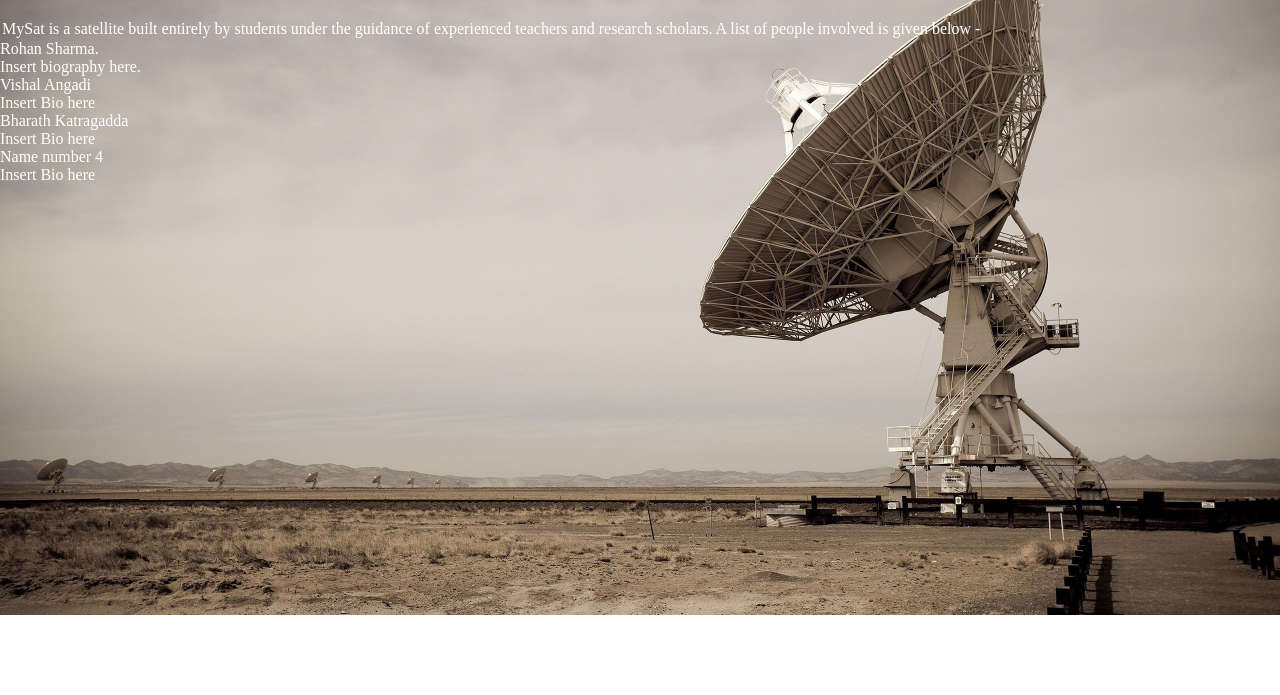
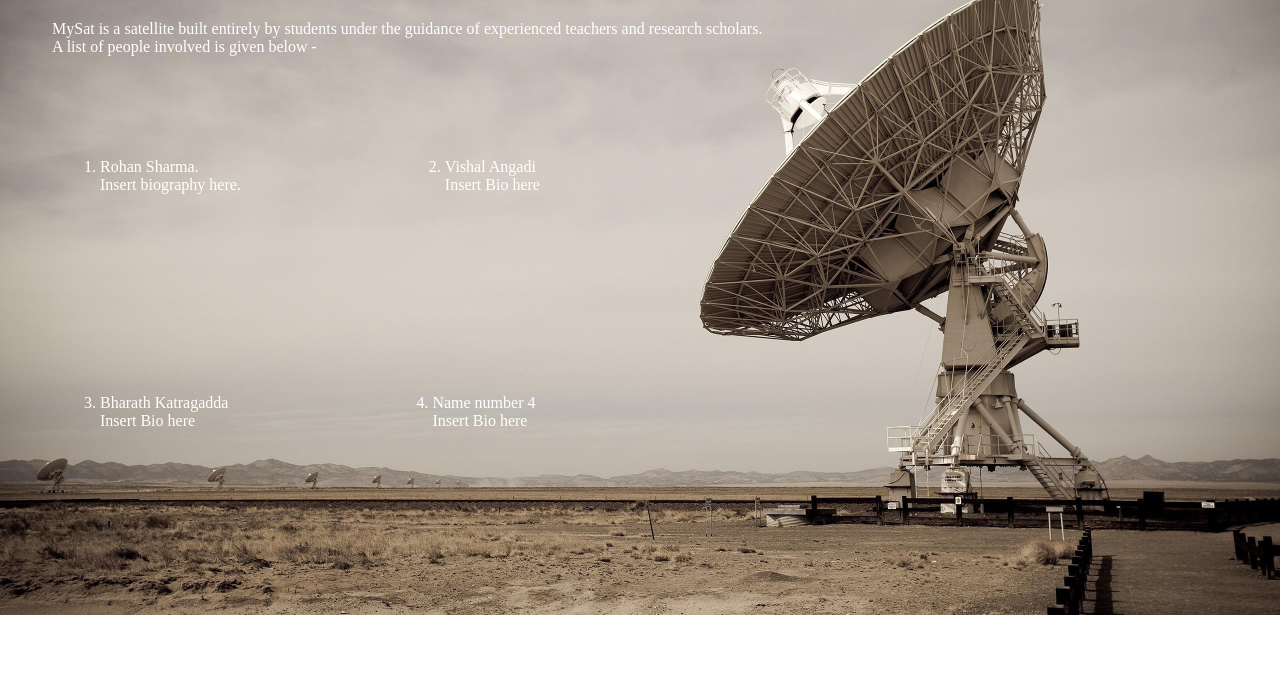
Before and after one commit to rohansharmaa/MySat-Website, a plain HTML site: page about.html in a window 1280 px wide. Shown: the part 105-800 px from the top of the page. Drawn offline with Linux system fonts and the light colour scheme.

Commit message:
Add files via upload

```diff
--- a/styles/about.css
+++ b/styles/about.css
@@ -2,7 +2,7 @@
     margin:0px;
     padding:0px;
     color:#ffffff;
-    font-family: Space Times New Roman;
+    font-family: "Space Mono" ,Times New Roman;
 }
 
 body{
@@ -18,15 +18,22 @@ h1{
     padding:5px;
     font-size: 3em;
     text-transform: uppercase;
+
 }
 
 #about{
     margin-top:5px;
     padding:2px;
+    margin-left: 50px;
 }
 
-ul{
+#team_table{
+    width:60%;
     float:left;
-    width:fit-content;
+}
 
+.person{
+    display: inline-block;
+    width: fit-content;
+    margin:100px;
 }
```
